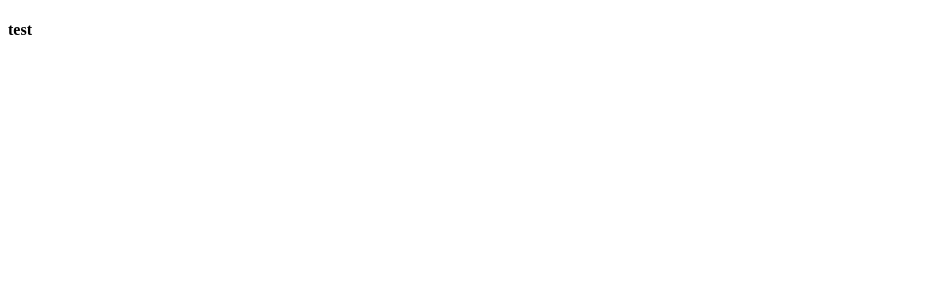
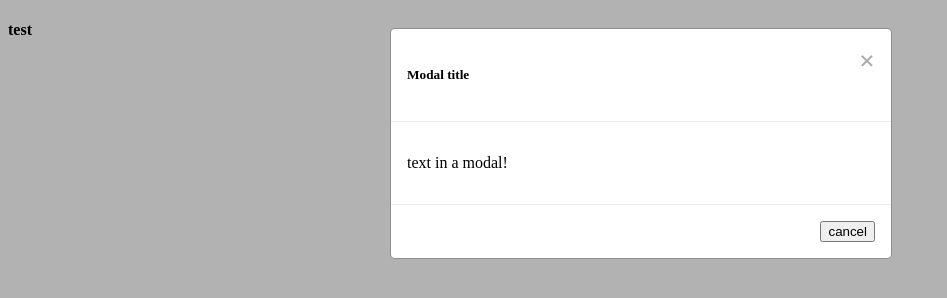
Before and after one commit to Ramiro6/Dont-modal, a website built with webpack: page index.html in a window 1280 px wide. Shown: the whole page, without its empty margins (0-947 px from the left). Built offline with nearby package versions, Linux system fonts and the light colour scheme.

```diff
--- a/package.json
+++ b/package.json
@@ -24,6 +24,11 @@
     "css-loader": "^0.28.11",
     "extract-text-webpack-plugin": "^4.0.0-beta.0",
     "html-loader": "^0.5.5",
+    "postcss": "^6.0.22",
+    "postcss-cssnext": "^3.1.0",
+    "postcss-import": "^11.1.0",
+    "postcss-loader": "^2.1.5",
+    "style-loader": "^0.21.0",
     "ts-loader": "^4.3.0",
     "tslint": "^5.10.0",
     "typescript": "^2.8.3",
--- /dev/null
+++ b/postcss.config.js
@@ -0,0 +1,6 @@
+module.exports = {
+  plugins: {
+    'autoprefixer': {},
+    'postcss-import': {}
+  }
+}
--- a/src/index.ts
+++ b/src/index.ts
@@ -3,11 +3,11 @@
 
 class DontModal {
   constructor() {
-    console.log('Init constructor')
-    // document.addEventListener('DOMContentLoaded', () => {
-    //   this.createModal();
-    // }, false);
-    this.createModal();
+    console.log('Init constructor');
+    document.addEventListener('DOMContentLoaded', () => {
+      this.createModal();
+    }, false);
+    // this.createModal();
   }
 
   createModal() {
@@ -18,6 +18,6 @@
   }
 }
 
-// new DontModal();
+new DontModal();
 
 export default DontModal;
--- a/src/modal/modal.css
+++ b/src/modal/modal.css
@@ -1,3 +1,68 @@
-.basic-modal {
-  border: 4px solid black;
+.dont-modal {
+  /* display: none; */
+  position: fixed;
+  top: 0;
+  right: 0;
+  bottom: 0;
+  left: 0;
+  background-color: #0000004d;
 }
+
+.dont-modal-dialog {
+  max-width: 500px;
+  margin: 1.75rem auto;
+}
+
+.dont-modal-content {
+  position: relative;
+  display: -ms-flexbox;
+  display: flex;
+  -ms-flex-direction: column;
+  flex-direction: column;
+  width: 100%;
+  pointer-events: auto;
+  background-color: #fff;
+  background-clip: padding-box;
+  border: 1px solid rgba(0,0,0,.2);
+  border-radius: .3rem;
+  outline: 0;
+}
+
+.dont-modal-header {
+  display: -ms-flexbox;
+  display: flex;
+  -ms-flex-align: start;
+  align-items: flex-start;
+  -ms-flex-pack: justify;
+  justify-content: space-between;
+  padding: 1rem;
+  border-bottom: 1px solid #e9ecef;
+  border-top-left-radius: .3rem;
+  border-top-right-radius: .3rem;
+}
+
+.dont-modal-body {
+  position: relative;
+  -ms-flex: 1 1 auto;
+  flex: 1 1 auto;
+  padding: 1rem;
+}
+
+
+.dont-close {
+  color: #aaa;
+  float: right;
+  font-size: 28px;
+  font-weight: bold;
+}
+
+.dont-modal-footer {
+  display: -ms-flexbox;
+  display: flex;
+  -ms-flex-align: center;
+  align-items: center;
+  -ms-flex-pack: end;
+  justify-content: flex-end;
+  padding: 1rem;
+  border-top: 1px solid #e9ecef;
+}
--- a/src/modal/modal.html
+++ b/src/modal/modal.html
@@ -1 +1,9 @@
-<h1 class="basic-modal">Test html modal</h1>
+<div class="dont-modal">
+  <div class="dont-modal-dialog">
+    <div class="dont-modal-content">
+      <div class="dont-modal-header"><h5>Modal title</h5><span class="dont-close">&times;</span></div>
+      <div class="dont-modal-body"><p>text in a modal!</p></div>
+      <div class="dont-modal-footer"><button>cancel</button></div>
+    </div>
+  </div>
+</div>
--- a/webpack.config.js
+++ b/webpack.config.js
@@ -43,7 +43,18 @@
       {
         test: /\.css$/,
         use: ExtractTextPlugin.extract({
-          use: ['css-loader']
+          fallback: 'style-loader',
+          use: [
+            {
+                loader: 'css-loader',
+                options: {
+                    importLoaders: 1,
+                }
+            },
+            {
+                loader: 'postcss-loader'
+            }
+        ]
         })
       }
     ]
```
Also changed, not shown: README.md, 1 other file.
